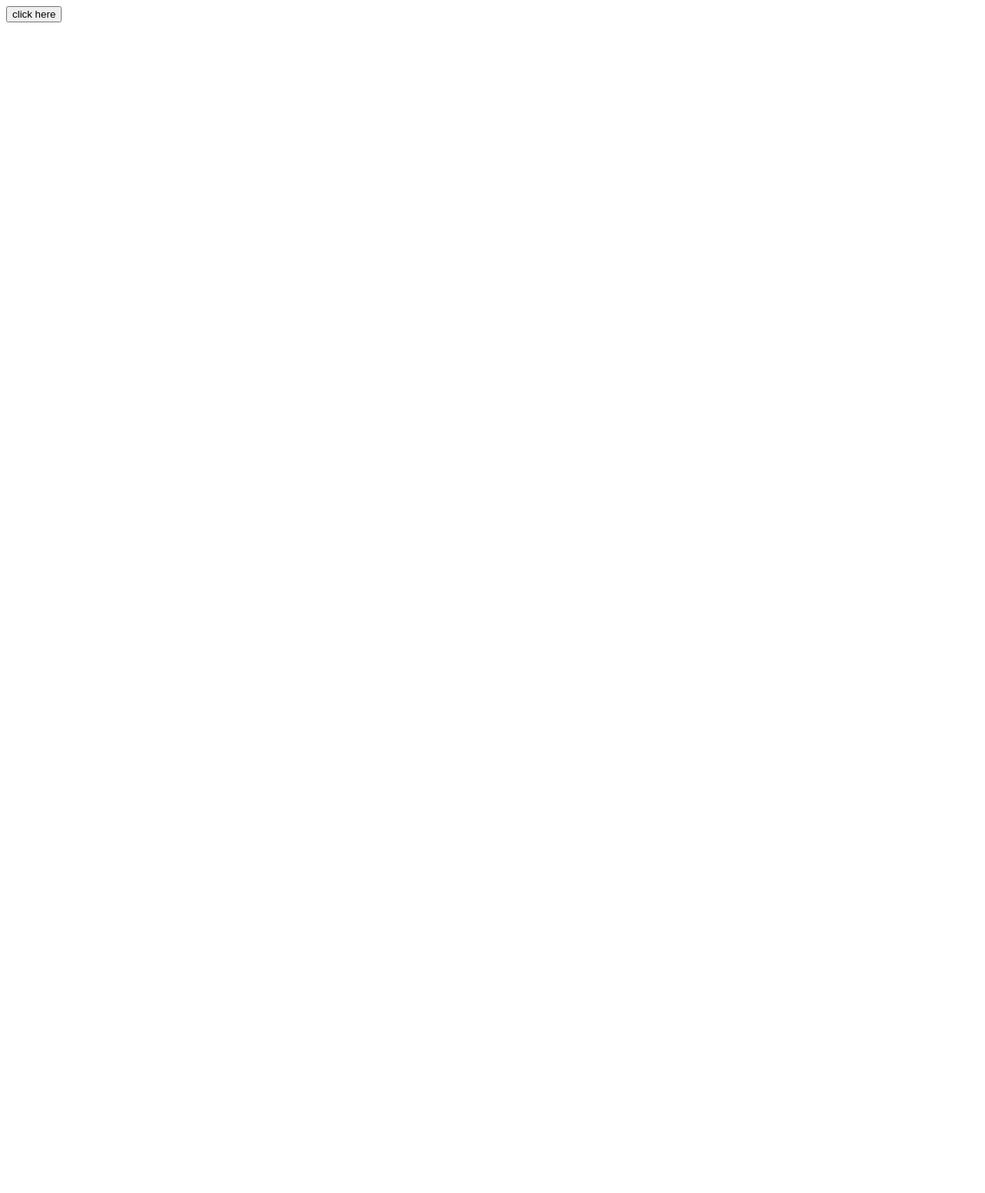
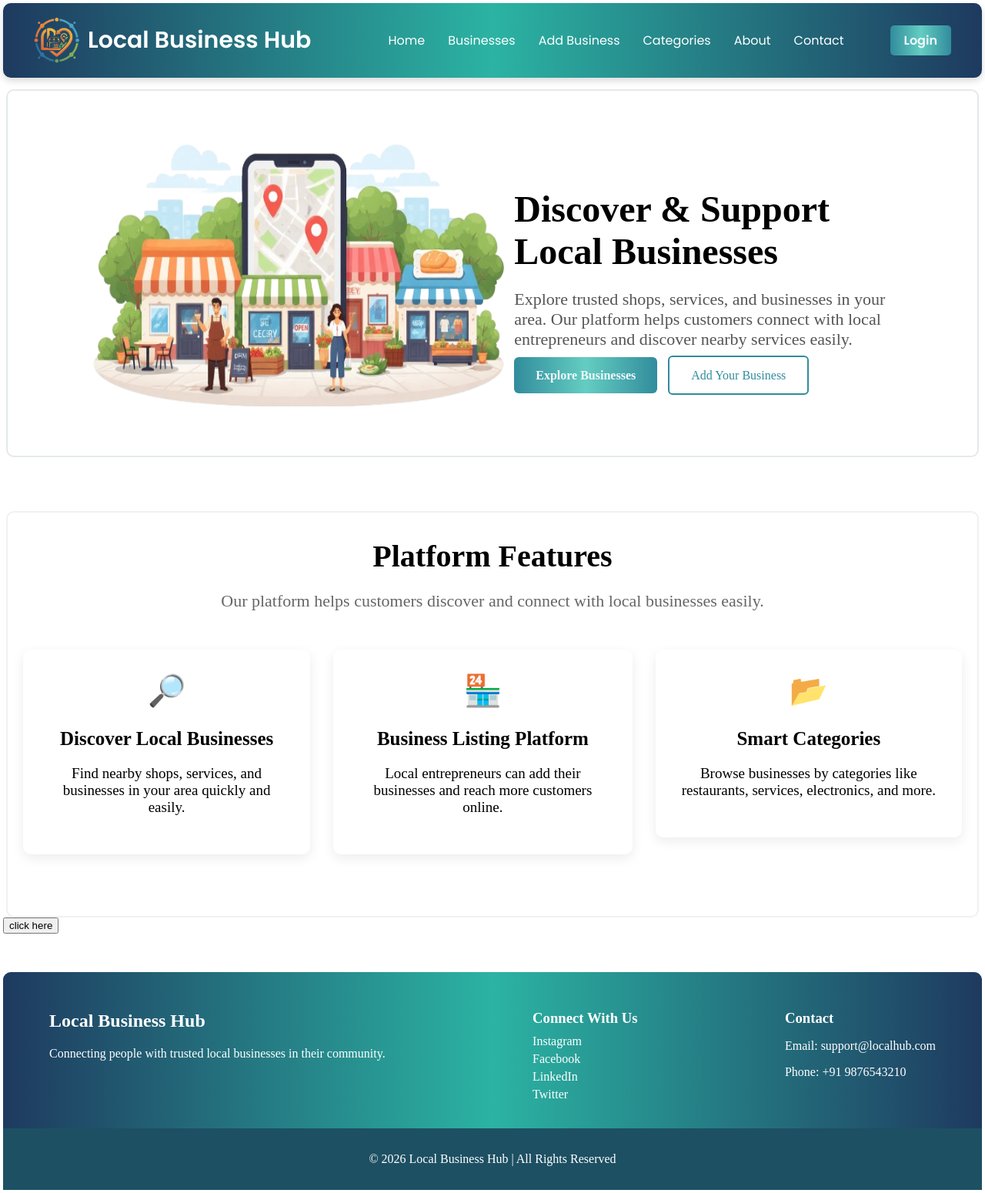
Before and after one commit to ParthAgre08/Local-Business-Support-System, a Flask app: page / in a window 1280 px wide. Before the commit the page is almost empty. Shown: the whole page at 77% size. Before the commit the page ends 29 px from the top, so only its background shows below. Run offline with Flask 3, Linux system fonts and the light colour scheme.

Commit message:
Pushing the modified files

```diff
--- /dev/null
+++ b/static/css/body.css
@@ -0,0 +1,4 @@
+body{
+    margin: 0;
+    padding: 4px;
+}
--- /dev/null
+++ b/static/css/features.css
@@ -0,0 +1,63 @@
+.features{
+    background-color: white;
+    /* background:linear-gradient(90deg,#e4e9ec,#faf7f7,#e4e9ec);; */
+    border: 2px solid #f1f1f1;
+    border-radius: 10px;
+    /* padding:100px 10%; */
+    padding-left: 20px;
+    padding-right: 20px;
+    padding-bottom: 80px;
+    text-align:center;
+    border-radius: 10px;
+    margin-left: 4px;
+    margin-right: 4px;
+    margin-top: 15px;
+}
+
+.features-heading h2{
+    font-size:40px;
+    margin-bottom:20px;
+}
+.feature-card h3{
+    font-size:25px;
+    margin-bottom:20px;
+}
+.feature-card p{
+    font-size:19px;
+    margin-bottom:20px;
+}
+
+.features-heading p{
+    font-size:22px;
+    color:#666;
+    margin-bottom:50px;
+}
+
+.features-container{
+    display:flex;
+    justify-content:space-between;
+    gap:30px;
+}
+
+.feature-card{
+    background:white;
+    padding:30px;
+    border-radius:10px;
+    font-size: 20px;
+    box-shadow:0 5px 15px rgba(0,0,0,0.08);
+}
+.feature-card:hover{
+    transform: translateY(-8px);
+    transition: 0.3s;
+}
+
+.feature-card .icon{
+    font-size:40px;
+    margin-bottom:15px;
+}
+
+.redirect{
+
+    text-decoration:none;
+    color:black;
+}
--- /dev/null
+++ b/static/css/footer.css
@@ -0,0 +1,38 @@
+
+.footer{
+background:linear-gradient(90deg,#1E3A5F,#2BB3A3,#1E3A5F);
+/* background:linear-gradient(90deg,rgb(1, 8, 34),rgb(31, 10, 117),rgb(1, 8, 34)); */
+color:white;
+ border-radius: 10px;
+margin-top:50px;
+}
+
+.footer-container{
+
+display:flex;
+justify-content:space-between;
+padding:30px 60px;
+flex-wrap:wrap;
+}
+
+.footer h3{
+margin-bottom:10px;
+}
+
+.footer-connect a{
+display:block;
+color:white;
+text-decoration:none;
+margin:5px 0;
+}
+
+.footer-connect a:hover{
+color:#FFC857;
+}
+
+.footer-bottom{
+text-align:center;
+padding:15px;
+background:#1d5063;
+
+}
--- /dev/null
+++ b/static/css/herosection.css
@@ -0,0 +1,68 @@
+.hero{
+    display:flex;
+    align-items:center;
+    justify-content:space-between;
+    padding:60px 8%;
+    background-color: white;
+    /* background:linear-gradient(90deg,#e4e9ec,#faf7f7,#d2d7d9);; */
+    border: 2px solid #e4e9ec;
+    border-radius: 10px;
+    margin-left: 4px;
+    margin-right: 4px;
+    margin-top: 15px;
+    margin-bottom: 70px;
+    /* box-shadow: 0 0 20px rgb(182, 191, 195); */
+    transition: all 0.3s ease;
+
+}
+/* .hero:hover{
+    box-shadow: 0 0 20px rgb(161, 228, 255);
+    transform: translateY(-4px);
+}  */
+
+.hero .img img{
+    height: 350px;
+    width:550px;
+}
+
+.hero .content{
+    max-width:500px;
+}
+
+.hero .content h1{
+    font-size:48px;
+    margin-bottom:20px;
+}
+
+.hero .content p{
+    font-size:22px;
+    color:#555;
+    margin-bottom:25px;
+}
+
+.hero-buttons a{
+    padding:15px 28px;
+    text-decoration:none;
+    margin-right:10px;
+    border-radius:6px;
+}
+
+.btn-primary{
+    background:linear-gradient(90deg,rgb(49, 140, 156), rgb(100, 205, 193),rgb(49, 140, 156));
+    color: aliceblue;
+    /* border: 1px solid;    */
+    border-radius:5px;
+    text-decoration:none;
+    font-weight:bold;
+    transition: all 0.3s ease;
+}
+
+.btn-secondary{
+    border:2px solid rgb(49, 140, 156);
+    color:rgb(49, 140, 156);
+    transition: all 0.3s ease;
+}
+/* .btn-primary:hover{
+    box-shadow: 0 0 20px rgb(221, 245, 255);
+    transform: translateY(-30px);
+} */
--- /dev/null
+++ b/static/css/navbar.css
@@ -0,0 +1,68 @@
+/* Navbar Container */
+.navbar{
+
+    display:flex;
+    justify-content:space-between;
+    align-items:center;
+    padding:18px 40px;
+    background: linear-gradient(90deg,#1E3A5F,#2BB3A3,#1E3A5F);
+    color:white;
+    border-radius: 10px;
+    border-color: rgb(235, 148, 255);
+    font-family: 'Poppins', sans-serif;
+    box-shadow:0 4px 10px rgba(0,0,0,0.15);
+}
+
+/* Logo Section */
+.logo{
+    display:flex;
+    align-items:center;
+    gap:10px;
+    font-size:30px;
+    font-weight:bold;
+}
+
+.logo img{
+
+    width:60px;
+border-radius:8px;
+/* background:transparent; */
+}
+
+/* Navigation Links */
+.nav-links{
+    list-style:none;
+    display:flex;
+    gap:30px;
+}
+
+.nav-links a{
+    text-decoration:none;
+    color:white;
+    font-size:16px;
+    transition:0.3s;
+}
+
+.nav-links a:hover{
+    color:#84fff3;
+    text-shadow:0 0 30px rgb(255, 255, 255);
+transition:0.3s;
+}
+
+/* Login Button */
+.login-btn{
+    padding:8px 18px;
+    background:linear-gradient(90deg,rgb(49, 140, 156), rgb(100, 205, 193),rgb(49, 140, 156));
+    color: aliceblue;
+    /* border: 1px solid;    */
+    border-radius:5px;
+    text-decoration:none;
+    font-weight:bold;
+    transition: all 0.3s ease;
+}
+
+.login-btn:hover{
+   background:linear-gradient(90deg,rgb(50, 220, 198),rgb(151, 234, 237));
+    box-shadow: 0 0 20px rgb(221, 245, 255);
+    transform: translateY(-3px);
+}
--- /dev/null
+++ b/templates/base.html
@@ -0,0 +1,78 @@
+<!DOCTYPE html>
+<html lang="en">
+<head>
+    <meta charset="UTF-8">
+    <meta name="viewport" content="width=device-width, initial-scale=1.0">
+    <title>Document</title>
+    <link href="https://fonts.googleapis.com/css2?family=Poppins:wght@400;500;600&display=swap" rel="stylesheet">
+    <link rel="stylesheet" href="{{url_for('static',filename='css/navbar.css')}}">
+    <link rel="stylesheet" href="{{url_for('static',filename='css/footer.css')}}">
+    <link rel="stylesheet" href="{{url_for('static',filename='css/body.css')}}">
+    <link rel="stylesheet" href="{{url_for('static',filename='css/herosection.css')}}">
+    <link rel="stylesheet" href="{{url_for('static',filename='css/features.css')}}">
+</head>
+<body>
+<header>
+    {% block alert%}{%endblock%}
+    <nav class="navbar">
+
+        <!-- Logo -->
+        <div class="logo">
+            <img src="{{ url_for('static', filename='images/logo1.png') }}" alt="logo">
+            <span>Local Business Hub</span>
+        </div>
+
+        <!-- Navigation Links -->
+        <ul class="nav-links">
+            <li><a href="/">Home</a></li>
+            <li><a href="/business">Businesses</a></li>
+            <li><a href="/add-business">Add Business</a></li>
+            <li><a href="/categories">Categories</a></li>
+            <li><a href="/about">About</a></li>
+            <li><a href="/contact">Contact</a></li>
+        </ul>
+
+        <!-- Login Button -->
+        <div class="nav-btn">
+            <a href="/login" class="login-btn">Login</a>
+        </div>
+
+    </nav>
+</header>
+    {% block content%}  {% endblock%}
+
+ <footer class="footer">
+
+    <div class="footer-container">
+
+        <!-- Brand -->
+        <div class="footer-brand">
+            <h2>Local Business Hub</h2>
+            <p>Connecting people with trusted local businesses in their community.</p>
+        </div>
+
+        <!-- Connect With Us -->
+        <div class="footer-connect">
+            <h3>Connect With Us</h3>
+            <a href="#">Instagram</a>
+            <a href="#">Facebook</a>
+            <a href="#">LinkedIn</a>
+            <a href="#">Twitter</a>
+        </div>
+
+        <!-- Contact -->
+        <div class="footer-contact">
+            <h3>Contact</h3>
+            <p>Email: support@localhub.com</p>
+            <p>Phone: +91 9876543210</p>
+        </div>
+
+    </div>
+
+    <div class="footer-bottom">
+        <p>© 2026 Local Business Hub | All Rights Reserved</p>
+    </div>
+
+</footer>
+</body>
+</html>
--- a/templates/main.html
+++ b/templates/main.html
@@ -1,13 +1,73 @@
-<!DOCTYPE html>
-<html lang="en">
-<head>
-    <meta charset="UTF-8">
-    <meta name="viewport" content="width=device-width, initial-scale=1.0">
-    <title>Local Business Support System</title>
-</head>
-<body>
-    <form action="/" method="POST">
-        <button type = "submit">click here</button>
-    </form>
-</body>
-</html>
+{% extends "base.html" %}
+{% block content%}
+
+
+<div class="hero">
+
+    <div class="img">
+        <img src="{{ url_for('static', filename='images/hero1.png') }}" alt="Local Businesses">
+    </div>
+
+    <div class="content">
+        <h1>Discover & Support Local Businesses</h1>
+
+        <p>
+            Explore trusted shops, services, and businesses in your area.
+            Our platform helps customers connect with local entrepreneurs
+            and discover nearby services easily.
+        </p>
+
+        <div class="hero-buttons">
+            <a href="#" class="btn-primary">Explore Businesses</a>
+            <a href="#" class="btn-secondary">Add Your Business</a>
+        </div>
+    </div>
+
+
+
+</div>
+
+
+<section class="features">
+
+    <div class="features-heading">
+        <h2>Platform Features</h2>
+        <p>Our platform helps customers discover and connect with local businesses easily.</p>
+    </div>
+
+    <div class="features-container">
+
+
+        <a class="redirect" href="/search">
+            <div class="feature-card">
+                <div class="icon">🔎</div>
+                <h3>Discover Local Businesses</h3>
+                <p>Find nearby shops, services, and businesses in your area quickly and easily.</p>
+            </div>
+        </a>
+
+        <a class="redirect" href="/addbusiness">
+        <div class="feature-card">
+            <div class="icon">🏪</div>
+
+            <h3>Business Listing Platform</h3>
+
+            <p>Local entrepreneurs can add their businesses and reach more customers online.</p>
+        </div> </a>
+
+        <a class="redirect" href="/category">
+        <div class="feature-card">
+            <div class="icon">📂</div>
+
+            <h3>Smart Categories</h3>
+
+            <p>Browse businesses by categories like restaurants, services, electronics, and more.</p>
+        </div></a>
+
+    </div>
+
+</section>
+<form action="/" method="POST">
+    <button type="submit">click here</button>
+</form>
+{%endblock%}
```
Also changed, not shown: NOTES.md (added, +3 -0 lines), templates/home.html (+10 -12 lines), static/images/hero1.png (added), static/images/hero2.png (added), static/images/logo.png (added), static/images/logo1.png (added), static/images/logo2.png (added).
